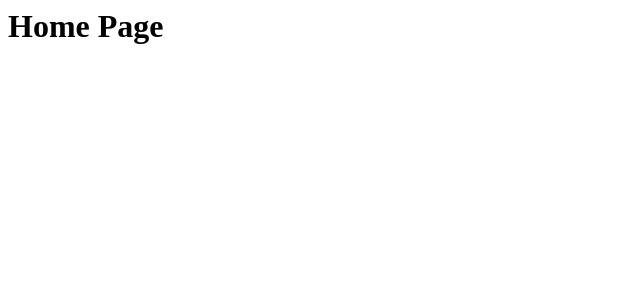
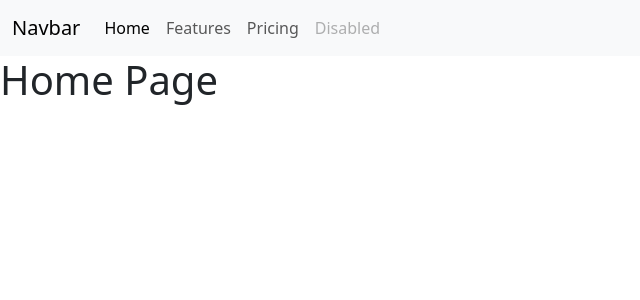
Before and after one commit to KiwiBoi2/SABB-WebApp, a Flask app: page / in a window 1280 px wide. Shown: the top 300 px of the page, without its empty margins (0-640 px from the left). Run offline with Flask 3, Linux system fonts and the light colour scheme.

Commit message:
basic navbar added to home.html basic navbar added

```diff
--- a/website/templates/home.html
+++ b/website/templates/home.html
@@ -1 +1,31 @@
-<h1>Home Page</h1>
+<!DOCTYPE html>
+<html>
+    <head>
+        <meta charset="utf-8">
+        <meta http-equiv="X-UA-Compatible" content="IE=edge">
+        <title></title>
+        <meta name="description" content="">
+        <meta name="viewport" content="width=device-width, initial-scale=1">
+        <link href="https://cdn.jsdelivr.net/npm/bootstrap@5.3.8/dist/css/bootstrap.min.css" rel="stylesheet" integrity="sha384-sRIl4kxILFvY47J16cr9ZwB07vP4J8+LH7qKQnuqkuIAvNWLzeN8tE5YBujZqJLB" crossorigin="anonymous">
+        <link rel="stylesheet" href="">
+    </head>
+    <body>
+        <nav class="navbar navbar-expand-lg bg-body-tertiary">
+            <div class="container-fluid">
+                <a class="navbar-brand" href="#">Navbar</a>
+                <button class="navbar-toggler" type="button" data-bs-toggle="collapse" data-bs-target="#navbarNavAltMarkup" aria-controls="navbarNavAltMarkup" aria-expanded="false" aria-label="Toggle navigation">
+                <span class="navbar-toggler-icon"></span>
+                </button>
+                <div class="collapse navbar-collapse" id="navbarNavAltMarkup">
+                <div class="navbar-nav">
+                    <a class="nav-link active" aria-current="page" href="#">Home</a>
+                    <a class="nav-link" href="#">Features</a>
+                    <a class="nav-link" href="#">Pricing</a>
+                    <a class="nav-link disabled" aria-disabled="true">Disabled</a>
+                </div>
+                </div>
+            </div>
+            </nav>
+        <h1>Home Page</h1>
+    </body>
+</html>
```
